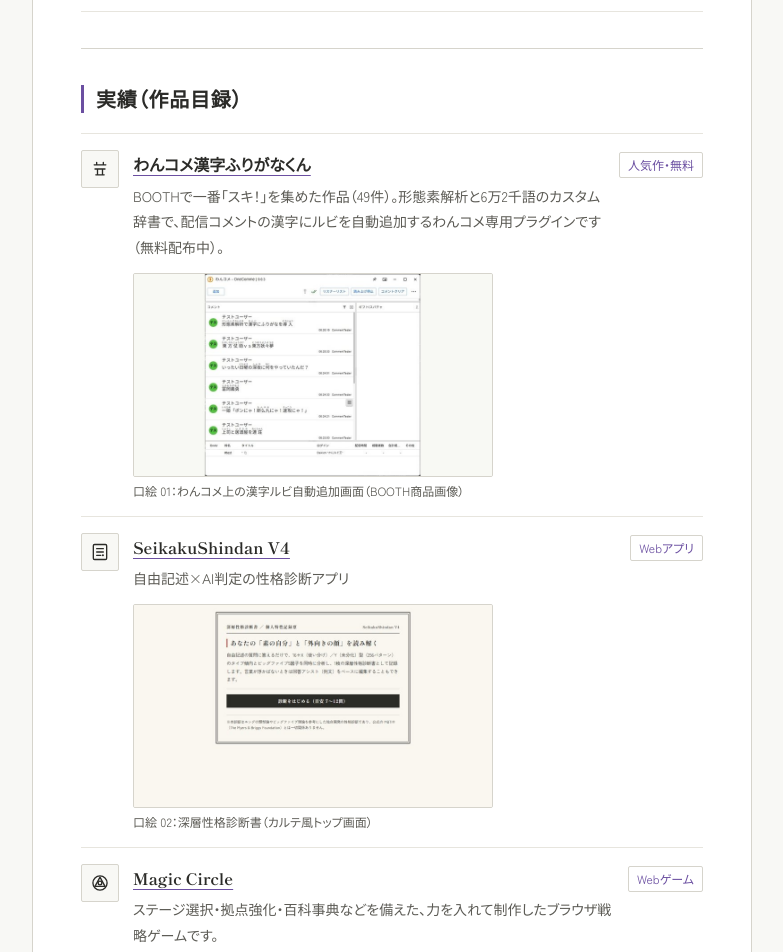
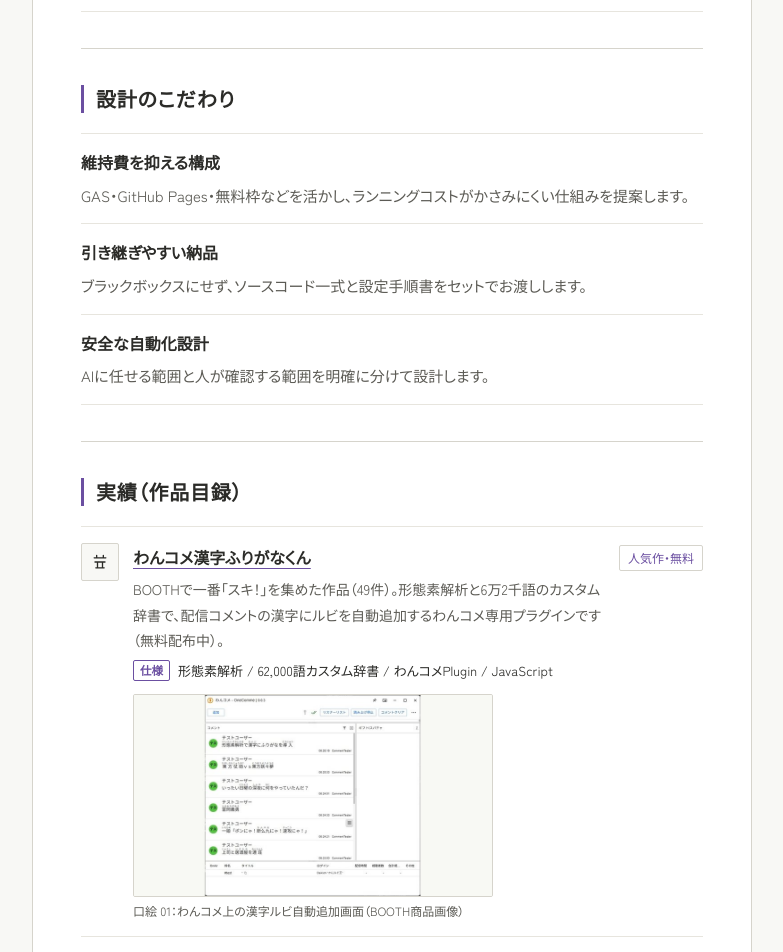
Before and after one commit to swordofkings-blip/kanimiso-workshop, a plain HTML site: page index.html in a window 1280 px wide. Shown: the part 1355-2307 px from the top of the page, without its empty margins (248-1031 px from the left). Drawn offline with Linux system fonts and the light colour scheme.

Commit message:
feat: 設計のこだわりと各実績の技術仕様メモを追加しBOOTH点数の固定表記を解除

```diff
--- a/index.html
+++ b/index.html
@@ -23,7 +23,7 @@
   <link rel="preconnect" href="https://fonts.gstatic.com" crossorigin>
   <link href="https://fonts.googleapis.com/css2?family=Shippori+Mincho:wght@500;700&family=Zen+Kaku+Gothic+New:wght@400;500;700&display=swap" rel="stylesheet">
 
-  <link rel="stylesheet" href="style.css?v=20261122-3">
+  <link rel="stylesheet" href="style.css?v=20261122-4">
 </head>
 <body>
   <div class="sheet">
@@ -125,6 +125,25 @@
         </dl>
       </section>
 
+      <!-- 設計のこだわり（工房の流儀） -->
+      <section id="craft" class="section" aria-labelledby="craft-title">
+        <h2 id="craft-title" class="section-title">設計のこだわり</h2>
+        <dl class="ledger-list">
+          <div class="ledger-row">
+            <dt class="ledger-term">維持費を抑える構成</dt>
+            <dd class="ledger-desc">GAS・GitHub Pages・無料枠などを活かし、ランニングコストがかさみにくい仕組みを提案します。</dd>
+          </div>
+          <div class="ledger-row">
+            <dt class="ledger-term">引き継ぎやすい納品</dt>
+            <dd class="ledger-desc">ブラックボックスにせず、ソースコード一式と設定手順書をセットでお渡しします。</dd>
+          </div>
+          <div class="ledger-row">
+            <dt class="ledger-term">安全な自動化設計</dt>
+            <dd class="ledger-desc">AIに任せる範囲と人が確認する範囲を明確に分けて設計します。</dd>
+          </div>
+        </dl>
+      </section>
+
       <!-- 実績：作品目録形式（口絵サムネイル付き） -->
       <section id="works" class="section" aria-labelledby="works-title">
         <h2 id="works-title" class="section-title">実績（作品目録）</h2>
@@ -144,6 +163,7 @@
               <p class="catalog-desc">
                 BOOTHで一番「スキ！」を集めた作品（49件）。形態素解析と6万2千語のカスタム辞書で、配信コメントの漢字にルビを自動追加するわんコメ専用プラグインです（無料配布中）。
               </p>
+              <p class="catalog-spec"><span class="catalog-spec-label">仕様</span>形態素解析 / 62,000語カスタム辞書 / わんコメPlugin / JavaScript</p>
               <figure class="catalog-figure">
                 <a href="https://kanimisokingshop.booth.pm/items/8557516" target="_blank" rel="noopener noreferrer" class="catalog-thumb-link">
                   <img src="assets/thumb-furigana.jpg" alt="わんコメ漢字ふりがなくんの動作画面" class="catalog-thumb" width="800" height="450" loading="lazy" decoding="async">
@@ -167,6 +187,7 @@
                 SeikakuShindan V4
               </a>
               <p class="catalog-desc">自由記述×AI判定の性格診断アプリ</p>
+              <p class="catalog-spec"><span class="catalog-spec-label">仕様</span>Google Apps Script / Gemini API（自由記述の構造化判定）/ 静的フロント</p>
               <figure class="catalog-figure">
                 <a href="https://swordofkings-blip.github.io/SeikakuShindanV4/" target="_blank" rel="noopener noreferrer" class="catalog-thumb-link">
                   <img src="assets/thumb-seikaku.jpg" alt="SeikakuShindan V4の画面" class="catalog-thumb" width="800" height="450" loading="lazy" decoding="async">
@@ -190,6 +211,7 @@
                 Magic Circle
               </a>
               <p class="catalog-desc">ステージ選択・拠点強化・百科事典などを備えた、力を入れて制作したブラウザ戦略ゲームです。</p>
+              <p class="catalog-spec"><span class="catalog-spec-label">仕様</span>ブラウザ完結ゲーム設計 / 状態管理・永続化 / Vercel</p>
               <figure class="catalog-figure">
                 <a href="https://magic-circle-liard.vercel.app" target="_blank" rel="noopener noreferrer" class="catalog-thumb-link">
                   <img src="assets/thumb-magic-circle.jpg" alt="Magic Circleのタイトル画面" class="catalog-thumb" width="800" height="450" loading="lazy" decoding="async">
@@ -213,7 +235,8 @@
               <a href="https://kanimisokingshop.booth.pm/" target="_blank" rel="noopener noreferrer" class="catalog-link">
                 BOOTHショップ「かにみそ王のワークショップ」
               </a>
-              <p class="catalog-desc">配信者向けツール全10点を公開中</p>
+              <p class="catalog-desc">配信者向けツールなどを公開中</p>
+              <p class="catalog-spec"><span class="catalog-spec-label">仕様</span>OBSブラウザソース / わんコメ連携 / HTML・CSS・JavaScript</p>
               <figure class="catalog-figure">
                 <a href="https://kanimisokingshop.booth.pm/" target="_blank" rel="noopener noreferrer" class="catalog-thumb-link">
                   <img src="assets/thumb-booth.jpg" alt="BOOTHショップの公開画面" class="catalog-thumb" width="800" height="450" loading="lazy" decoding="async">
@@ -235,6 +258,7 @@
                 GitHub（swordofkings-blip）
               </a>
               <p class="catalog-desc">その他の公開作・ソースコード</p>
+              <p class="catalog-spec"><span class="catalog-spec-label">仕様</span>JavaScript / Python / Google Apps Script / 自動化ツール各種</p>
               <figure class="catalog-figure">
                 <a href="https://github.com/swordofkings-blip" target="_blank" rel="noopener noreferrer" class="catalog-thumb-link">
                   <img src="assets/thumb-github.jpg" alt="GitHubプロフィール画面" class="catalog-thumb" width="800" height="450" loading="lazy" decoding="async">
@@ -273,6 +297,7 @@
                     <span class="catalog-kind">AIカスタム</span>
                   </div>
                   <p class="catalog-desc">音声読み上げサーバーの構築、常駐ノートPCによるPC起動リレー、チャット履歴の自動アーカイブ基盤、日記運用など</p>
+                  <p class="catalog-spec"><span class="catalog-spec-label">仕様</span>音声読み上げサーバー構築 / 常駐PC起動リレー / ログ自動アーカイブ</p>
                   <figure class="catalog-figure">
                     <a href="https://note.com/kanimiso_king/n/n2990c27c3935" target="_blank" rel="noopener noreferrer" class="catalog-thumb-link">
                       <img src="assets/thumb-muse-note.jpg" alt="Museカスタム備忘録のnote記事" class="catalog-thumb" width="800" height="450" loading="lazy" decoding="async">
--- a/style.css
+++ b/style.css
@@ -461,6 +461,26 @@ button:focus-visible {
   margin: 4px 0 0;
   font-size: 0.875rem;
   color: var(--color-ink-muted);
+}
+
+/* 作品目録の技術仕様1行メモ */
+.catalog-spec {
+  margin: 6px 0 0;
+  font-size: 0.8125rem;
+  line-height: 1.6;
+  color: var(--color-ink);
+}
+
+.catalog-spec-label {
+  display: inline-block;
+  margin-right: 8px;
+  padding: 0 6px;
+  border: 1px solid var(--color-accent);
+  border-radius: var(--radius-crisp);
+  color: var(--color-accent);
+  font-size: 0.72rem;
+  font-weight: 700;
+  vertical-align: 1px;
 }
 
 /* 作品目録の「口絵」サムネイル（横長16:9・細罫線・キャプション付き） */
```
